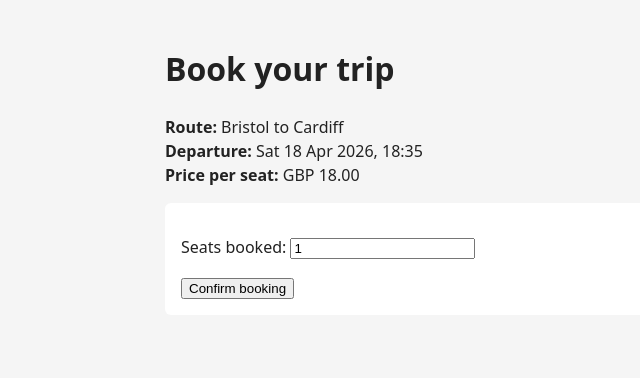
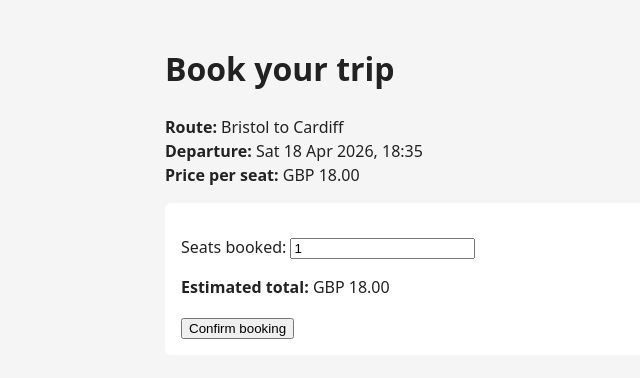
Before and after one commit to Bosfit/train-seat-booking, a Django app: page /book/3/ in a window 1280 px wide. Shown: the part 48-426 px from the top of the page, without its empty margins (41-681 px from the left). Run offline with Django 5.2, Linux system fonts and the light colour scheme; a user stored in the database is signed in; data comes from the database, SQL or seed files in the repository.

Commit message:
live fare calculator to booking form created and added
Made-with: Cursor

```diff
--- a/templates/bookings/booking_form.html
+++ b/templates/bookings/booking_form.html
@@ -5,7 +5,7 @@
 {% block content %}
   <h1>Book your trip</h1>
 
-  <p>
+  <p id="trip-pricing" data-price="{{ trip.price }}">
     <strong>Route:</strong> {{ trip.origin }} to {{ trip.destination }}<br>
     <strong>Departure:</strong> {{ trip.departure_time|date:"D d M Y, H:i" }}<br>
     <strong>Price per seat:</strong> GBP {{ trip.price }}
@@ -14,6 +14,36 @@
   <form method="post" style="background: #fff; padding: 1rem; border-radius: 6px;">
     {% csrf_token %}
     {{ form.as_p }}
+    <p>
+      <strong>Estimated total:</strong>
+      <span id="estimated-total">GBP 0.00</span>
+    </p>
     <button type="submit">Confirm booking</button>
   </form>
 {% endblock %}
+
+{% block extra_js %}
+  <script>
+    (function () {
+      const seatsInput = document.getElementById("id_seats_booked");
+      const pricingBox = document.getElementById("trip-pricing");
+      const totalOutput = document.getElementById("estimated-total");
+
+      if (!seatsInput || !pricingBox || !totalOutput) {
+        return;
+      }
+
+      const pricePerSeat = parseFloat(pricingBox.dataset.price || "0");
+
+      function updateTotal() {
+        const seats = parseInt(seatsInput.value, 10);
+        const safeSeats = Number.isNaN(seats) || seats < 1 ? 0 : seats;
+        const total = safeSeats * pricePerSeat;
+        totalOutput.textContent = `GBP ${total.toFixed(2)}`;
+      }
+
+      seatsInput.addEventListener("input", updateTotal);
+      updateTotal();
+    })();
+  </script>
+{% endblock %}
```
